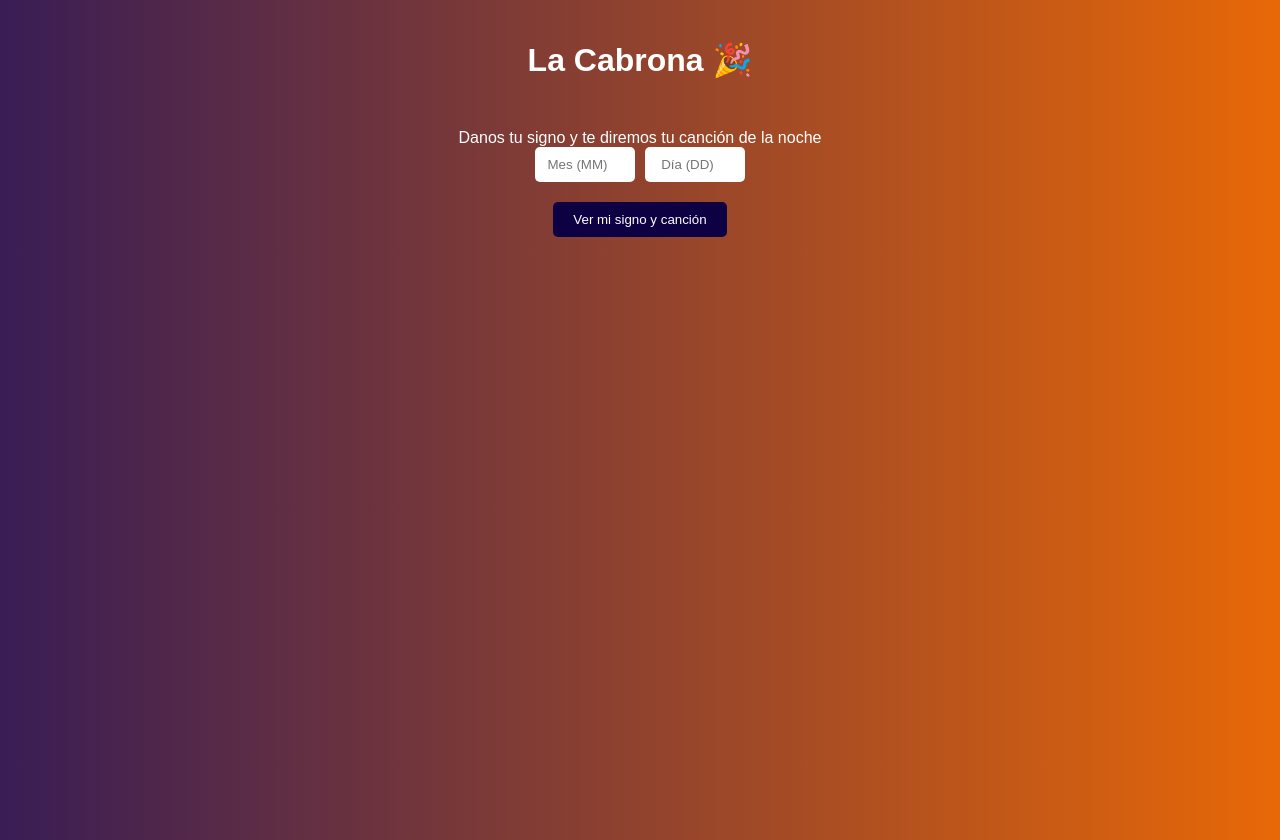
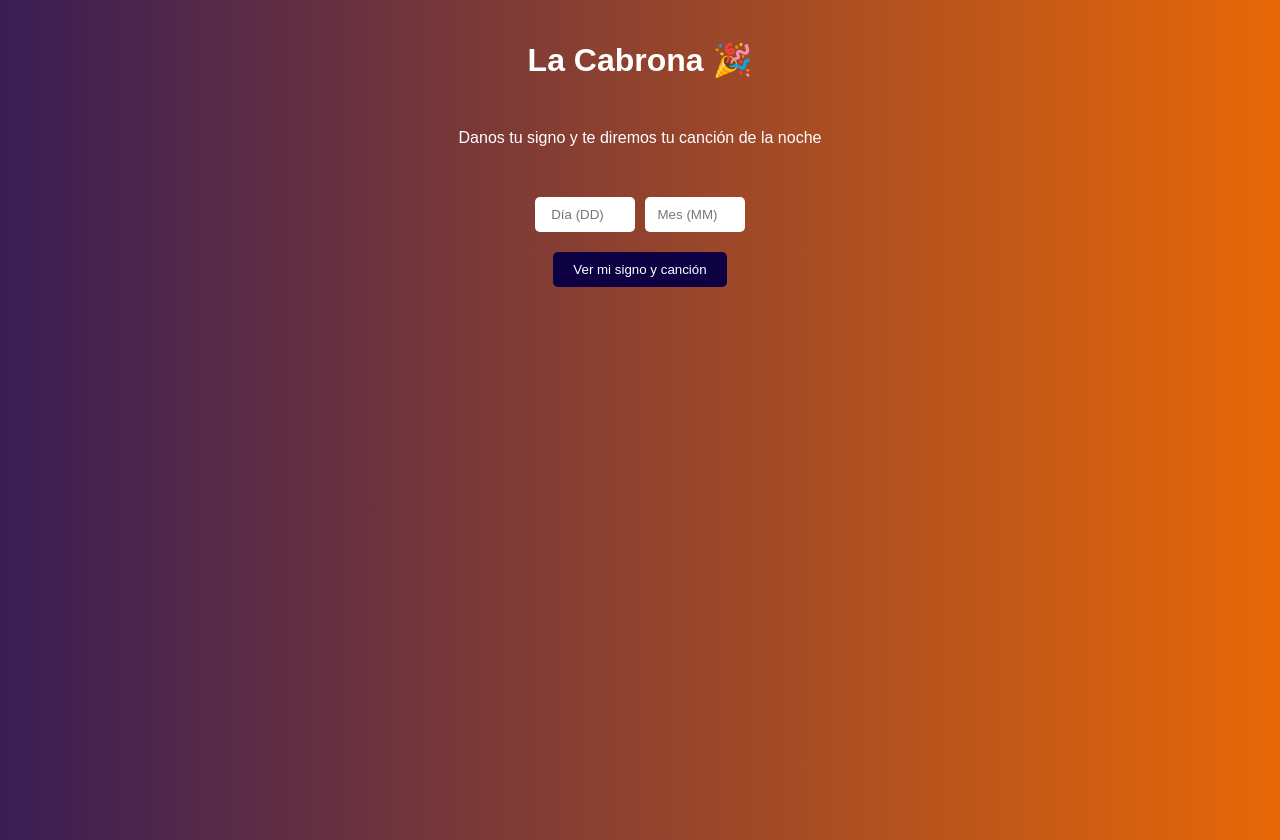
Before and after one commit to Feru34/Web-Fiesta-CEU, a React (Create React App) app: page / in a window 1280 px wide. Built offline with nearby package versions, Linux system fonts and the light colour scheme.

Commit message:
Primera versión terminada

```diff
--- a/src/components/BirthdayForm.js
+++ b/src/components/BirthdayForm.js
@@ -55,7 +55,17 @@ const BirthdayForm = ({ setZodiacInfo }) => {
   return (
     <form className="birthday-form" onSubmit={handleSubmit}>
       <label>Danos tu signo y te diremos tu canción de la noche </label>
+      <h6></h6>
       <div className="date-inputs">
+      <input
+          type="number"
+          placeholder="Día (DD)"
+          value={day}
+          onChange={(e) => setDay(e.target.value)}
+          min="1"
+          max="31"
+          required
+        />
         <input
           type="number"
           placeholder="Mes (MM)"
@@ -65,15 +75,6 @@ const BirthdayForm = ({ setZodiacInfo }) => {
           max="12"
           required
         />
-        <input
-          type="number"
-          placeholder="Día (DD)"
-          value={day}
-          onChange={(e) => setDay(e.target.value)}
-          min="1"
-          max="31"
-          required
-        />
       </div>
       <button type="submit">Ver mi signo y canción</button>
     </form>
```
